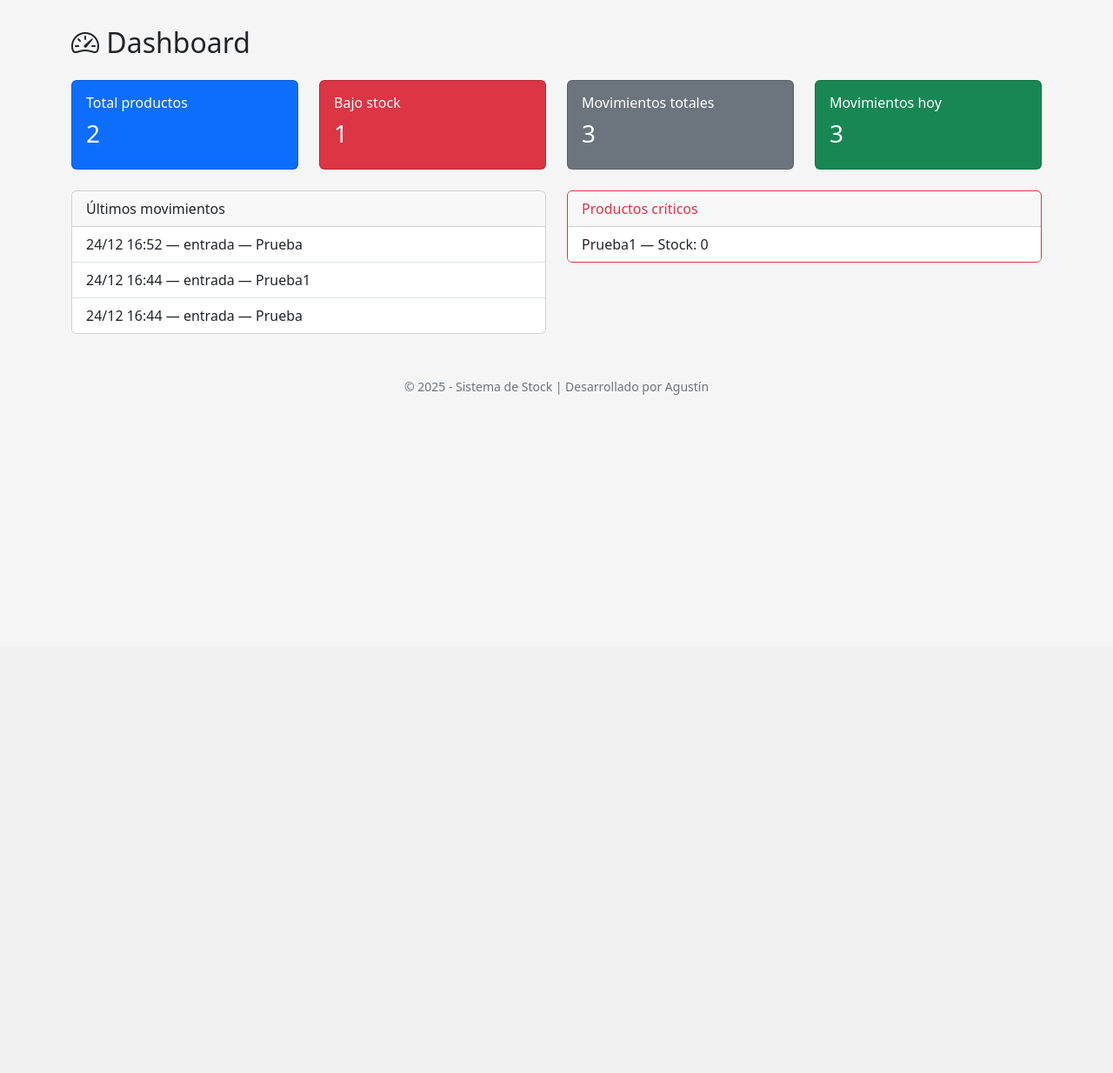
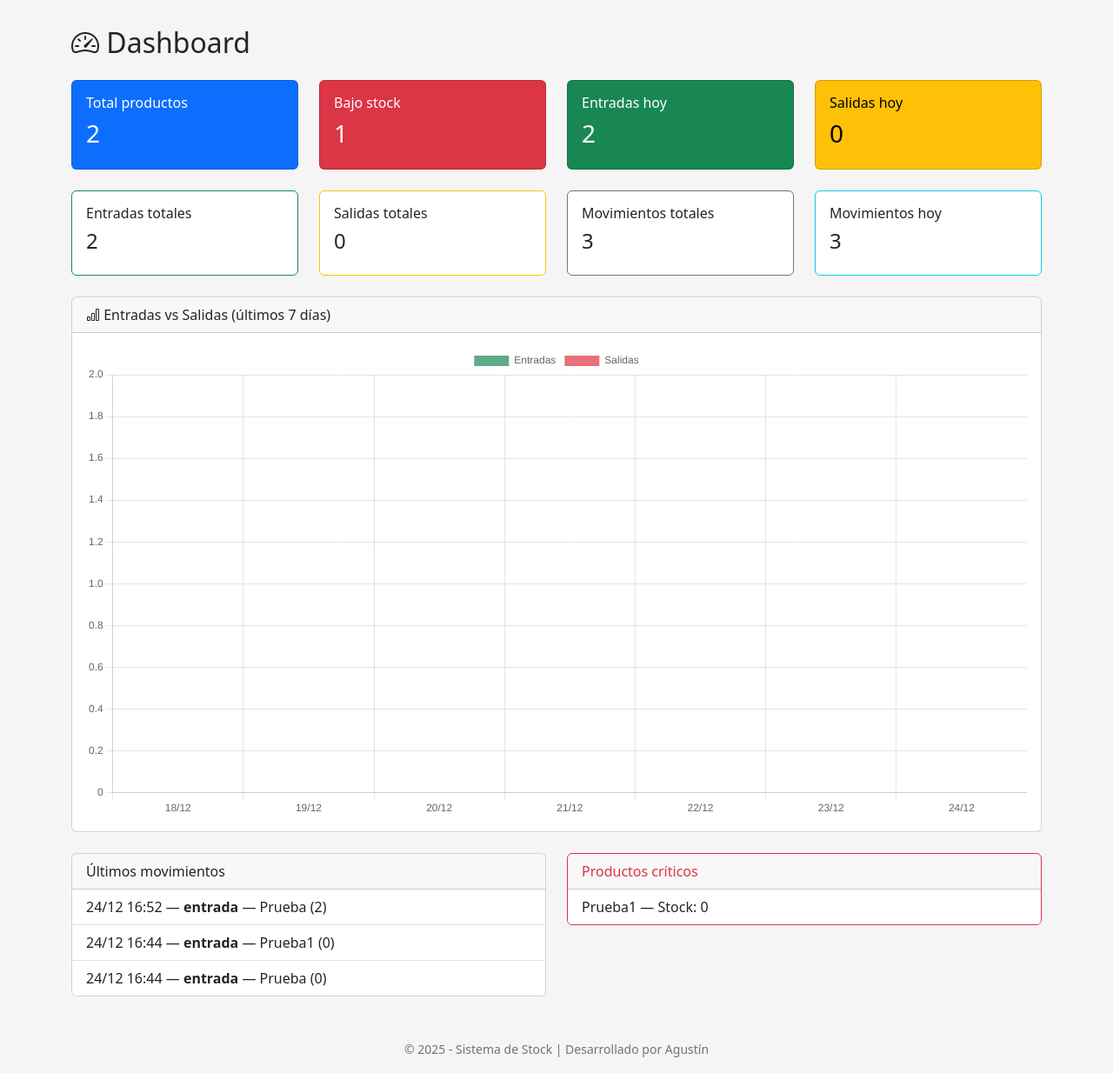
Before and after one commit to Agustin1112/sistema-stock, a Flask app: page /dashboard in a window 1280 px wide. Shown: the part 56-1290 px from the top of the page at 87% size. Before the commit the page ends 510 px from the top, so only its background shows below. Run offline with Flask 3, Linux system fonts and the light colour scheme; a user stored in the database is signed in.

Commit message:
Mejorar metricas del dashboard y grafico

```diff
--- a/app.py
+++ b/app.py
@@ -822,6 +822,9 @@
     registros = Log.query.order_by(Log.fecha.desc()).all()
     return render_template('logs.html', logs=registros)
 
+from datetime import date
+from sqlalchemy import func
+
 @app.route('/dashboard')
 @login_required
 def dashboard():
@@ -829,6 +832,7 @@
         flash("No tenés permisos para acceder al dashboard.", "danger")
         return redirect(url_for('index'))
 
+    # ================= GENERALES =================
     total_productos = Producto.query.count()
 
     productos_bajo_stock = Producto.query.filter(
@@ -841,6 +845,31 @@
         func.date(Movimiento.fecha) == date.today()
     ).count()
 
+    # ================= ENTRADAS =================
+    entradas_totales = db.session.query(
+        func.coalesce(func.sum(Movimiento.cantidad), 0)
+    ).filter(Movimiento.tipo == 'entrada').scalar()
+
+    entradas_hoy = db.session.query(
+        func.coalesce(func.sum(Movimiento.cantidad), 0)
+    ).filter(
+        Movimiento.tipo == 'entrada',
+        func.date(Movimiento.fecha) == date.today()
+    ).scalar()
+
+    # ================= SALIDAS =================
+    salidas_totales = db.session.query(
+        func.coalesce(func.sum(Movimiento.cantidad), 0)
+    ).filter(Movimiento.tipo == 'salida').scalar()
+
+    salidas_hoy = db.session.query(
+        func.coalesce(func.sum(Movimiento.cantidad), 0)
+    ).filter(
+        Movimiento.tipo == 'salida',
+        func.date(Movimiento.fecha) == date.today()
+    ).scalar()
+
+    # ================= LISTADOS =================
     ultimos_movimientos = Movimiento.query.order_by(
         Movimiento.fecha.desc()
     ).limit(5).all()
@@ -849,15 +878,64 @@
         Producto.stock <= Producto.minimo
     ).all()
 
+    # ================= GRÁFICO (7 DÍAS) =================
+    hoy = date.today()
+    inicio = hoy - timedelta(days=6)
+
+    movimientos = (
+        db.session.query(
+            func.date(Movimiento.fecha).label("dia"),
+            Movimiento.tipo,
+            func.sum(Movimiento.cantidad).label("total")
+        )
+        .filter(func.date(Movimiento.fecha) >= inicio)
+        .group_by(func.date(Movimiento.fecha), Movimiento.tipo)
+        .all()
+    )
+
+    dias = [(inicio + timedelta(days=i)).strftime("%d/%m") for i in range(7)]
+    entradas = {d: 0 for d in dias}
+    salidas = {d: 0 for d in dias}
+
+    for m in movimientos:
+    # m.dia viene como string "YYYY-MM-DD" desde SQLite
+     dia = m.dia[-5:]   # "MM-DD"
+    dia = dia[3:]      # "DD/MM"
+
+    if m.tipo == "entrada":
+        entradas[dia] = m.total
+    elif m.tipo == "salida":
+        salidas[dia] = m.total
+
+
+
+    # ================= RENDER =================
     return render_template(
         'dashboard.html',
+
+        # métricas generales
         total_productos=total_productos,
         productos_bajo_stock=productos_bajo_stock,
         total_movimientos=total_movimientos,
         movimientos_hoy=movimientos_hoy,
+
+        # métricas separadas
+        entradas_totales=entradas_totales,
+        entradas_hoy=entradas_hoy,
+        salidas_totales=salidas_totales,
+        salidas_hoy=salidas_hoy,
+
+        # listados
         ultimos_movimientos=ultimos_movimientos,
-        productos_criticos=productos_criticos
+        productos_criticos=productos_criticos,
+
+        # gráfico
+        dias=dias,
+        entradas=list(entradas.values()),
+        salidas=list(salidas.values())
     )
+
+
 
 
 
--- a/templates/dashboard.html
+++ b/templates/dashboard.html
@@ -1,5 +1,4 @@
 {% extends "base.html" %}
-
 {% block title %}Dashboard | StockApp{% endblock %}
 
 {% block content %}
@@ -8,6 +7,7 @@
     <i class="bi bi-speedometer2"></i> Dashboard
 </h2>
 
+<!-- ================= KPIs ================= -->
 <div class="row g-4 mb-4">
 
     <div class="col-md-3">
@@ -29,26 +29,77 @@
     </div>
 
     <div class="col-md-3">
-        <div class="card text-bg-secondary">
+        <div class="card text-bg-success">
             <div class="card-body">
-                <h6>Movimientos totales</h6>
-                <h3>{{ total_movimientos }}</h3>
+                <h6>Entradas hoy</h6>
+                <h3>{{ entradas_hoy }}</h3>
             </div>
         </div>
     </div>
 
     <div class="col-md-3">
-        <div class="card text-bg-success">
+        <div class="card text-bg-warning">
             <div class="card-body">
-                <h6>Movimientos hoy</h6>
-                <h3>{{ movimientos_hoy }}</h3>
+                <h6>Salidas hoy</h6>
+                <h3>{{ salidas_hoy }}</h3>
             </div>
         </div>
     </div>
 
 </div>
 
-<div class="row">
+<div class="row g-4 mb-4">
+
+    <div class="col-md-3">
+        <div class="card border-success">
+            <div class="card-body">
+                <h6>Entradas totales</h6>
+                <h4>{{ entradas_totales }}</h4>
+            </div>
+        </div>
+    </div>
+
+    <div class="col-md-3">
+        <div class="card border-warning">
+            <div class="card-body">
+                <h6>Salidas totales</h6>
+                <h4>{{ salidas_totales }}</h4>
+            </div>
+        </div>
+    </div>
+
+    <div class="col-md-3">
+        <div class="card border-secondary">
+            <div class="card-body">
+                <h6>Movimientos totales</h6>
+                <h4>{{ total_movimientos }}</h4>
+            </div>
+        </div>
+    </div>
+
+    <div class="col-md-3">
+        <div class="card border-info">
+            <div class="card-body">
+                <h6>Movimientos hoy</h6>
+                <h4>{{ movimientos_hoy }}</h4>
+            </div>
+        </div>
+    </div>
+
+</div>
+
+<!-- ================= GRÁFICO ================= -->
+<div class="card mb-4">
+    <div class="card-header">
+        <i class="bi bi-bar-chart"></i> Entradas vs Salidas (últimos 7 días)
+    </div>
+    <div class="card-body">
+        <canvas id="movimientosChart"></canvas>
+    </div>
+</div>
+
+<!-- ================= LISTADOS ================= -->
+<div class="row g-4">
 
     <div class="col-md-6">
         <div class="card">
@@ -59,8 +110,8 @@
                 {% for m in ultimos_movimientos %}
                 <li class="list-group-item">
                     {{ m.fecha.strftime('%d/%m %H:%M') }} —
-                    {{ m.tipo }} —
-                    {{ m.producto.nombre }}
+                    <strong>{{ m.tipo }}</strong> —
+                    {{ m.producto.nombre }} ({{ m.cantidad }})
                 </li>
                 {% else %}
                 <li class="list-group-item text-muted">
@@ -93,3 +144,44 @@
 </div>
 
 {% endblock %}
+
+{% block scripts %}
+<!-- Chart.js -->
+<script src="https://cdn.jsdelivr.net/npm/chart.js"></script>
+
+<script>
+const ctx = document.getElementById('movimientosChart');
+
+new Chart(ctx, {
+    type: 'bar',
+    data: {
+        labels: {{ dias | tojson }},
+        datasets: [
+            {
+                label: 'Entradas',
+                data: {{ entradas | tojson }},
+                backgroundColor: 'rgba(25, 135, 84, 0.7)'
+            },
+            {
+                label: 'Salidas',
+                data: {{ salidas | tojson }},
+                backgroundColor: 'rgba(220, 53, 69, 0.7)'
+            }
+        ]
+    },
+    options: {
+        responsive: true,
+        plugins: {
+            legend: {
+                position: 'top'
+            }
+        },
+        scales: {
+            y: {
+                beginAtZero: true
+            }
+        }
+    }
+});
+</script>
+{% endblock %}
```
